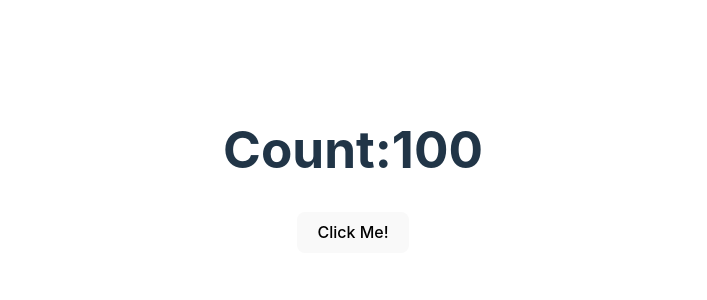
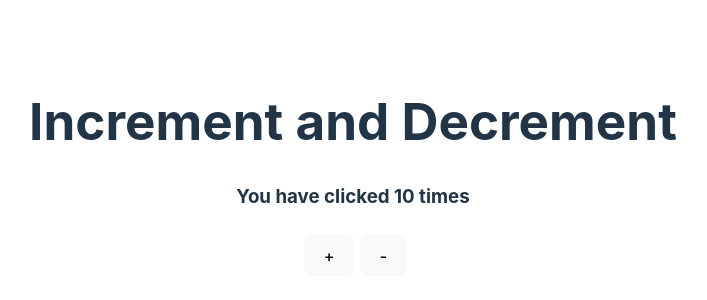
Before and after one commit to KapilBhattarai502/Learning-React, a React app: page / in a window 1280 px wide. Shown: the part 230-530 px from the top of the page, without its empty margins (287-994 px from the left). Built offline with nearby package versions, Linux system fonts and the light colour scheme; the HTML template or start-up script is replaced by a standard one.

Commit message:
another useState example

```diff
--- a/src/App.jsx
+++ b/src/App.jsx
@@ -2,13 +2,15 @@ import React from 'react'
 import "./App.css"
 import SignupForm from './components/SignUpForm'
 import Counter from './components/Counter'
+import IncrementDecrement from './components/IncrementDecrement'
 
 const App = () => {
   return (
     <div>
 
     {/* <SignupForm/> */}
-    <Counter/>
+    {/* <Counter/> */}
+    <IncrementDecrement/>
 
     </div>
 
--- /dev/null
+++ b/src/components/IncrementDecrement.jsx
@@ -0,0 +1,24 @@
+import React, { useState } from 'react'
+
+
+const IncrementDecrement = () => {
+  const[count,setCount]=useState(10);
+  return (
+    <div>
+    <h1>Increment and Decrement </h1>
+    <h3>You have clicked {count} times</h3>
+
+        <button style={{
+
+            margin:"5px"
+        }} onClick={()=>{
+          setCount(count+1);
+        }}>+</button>
+        <button onClick={()=>{
+          setCount(count-1);
+        }}>-</button>
+    </div>
+  )
+}
+
+export default IncrementDecrement
```
